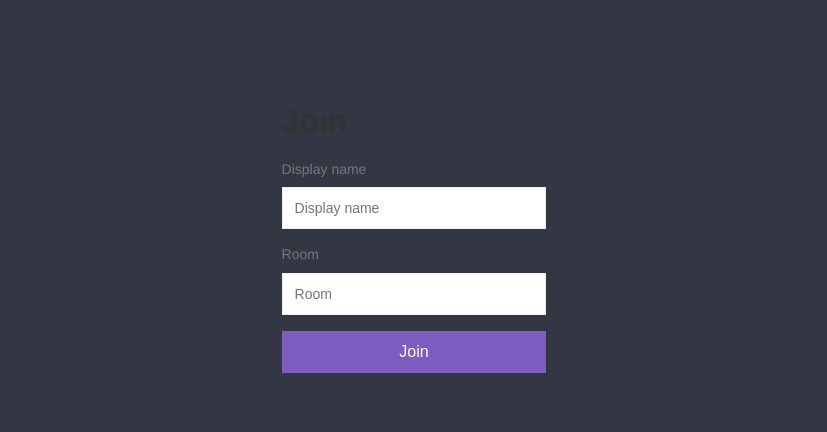
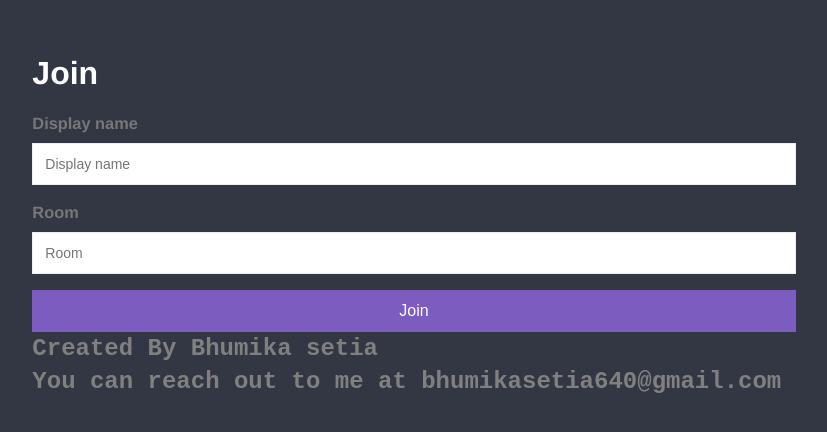
Before and after one commit to Bhumika640/Chat-App, a website: page public/index.html in a window 1280 px wide. Shown: the part 164-596 px from the top of the page, without its empty margins (226-1053 px from the left). Drawn offline with Linux system fonts and the light colour scheme.

Commit message:
Init commit

```diff
--- a/public/index.html
+++ b/public/index.html
@@ -8,13 +8,16 @@
     <body>
         <div class="centered-form">
       <div class="centred-form__box">
-         <h1>Join</h1>
+         <h1 style="color:white;">Join</h1>
       <form action="/chat.html">
-<label>Display name</label>
+<label><h3>Display name</h3></label>
 <input type="text" name="username" placeholder="Display name" required>
-<label>Room</label>
+<label><h3>Room</h3></label>
 <input type="text" name="room" placeholder="Room" required>
 <button>Join</button>
+<pre><h2 style="color:grey;">Created By Bhumika setia
+You can reach out to me at bhumikasetia640@gmail.com </h2>
+</pre>
     </form>
             </div>
         </div>
```
